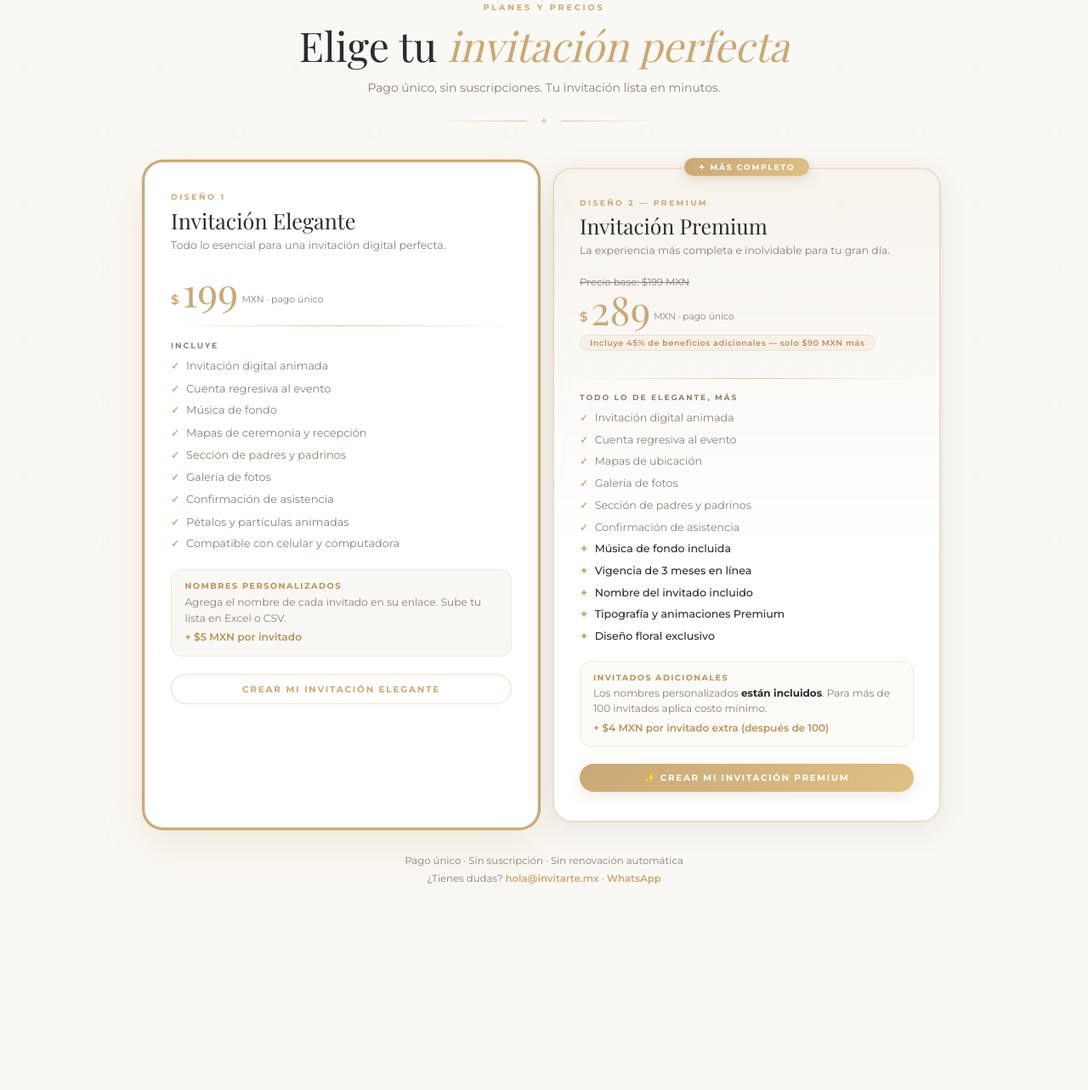
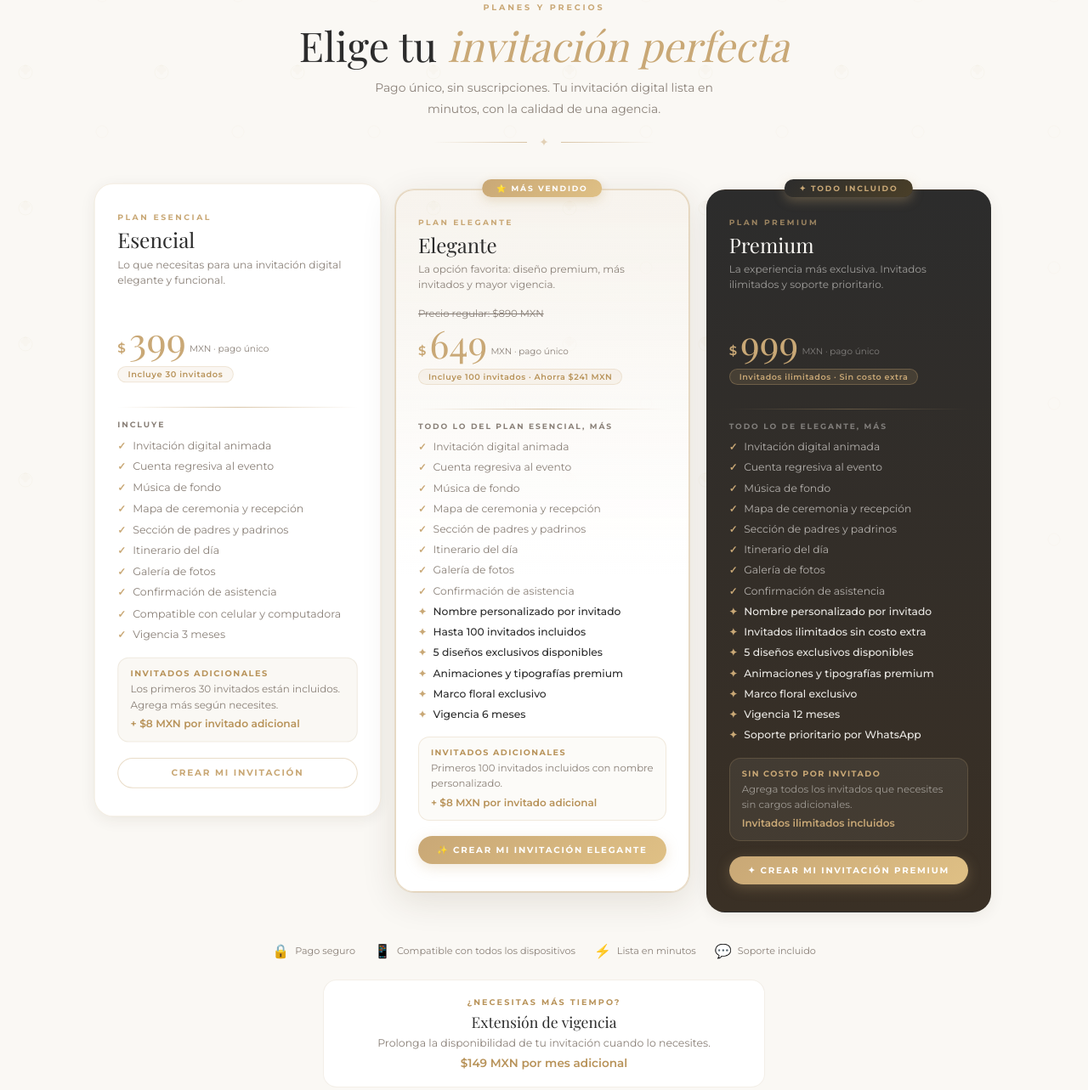
Before and after one commit to leoahe/InvitArte, a website: page wedding-invites/public/precios.html in a window 1280 px wide. Shown: the part 105-1388 px from the top of the page at 85% size. Before the commit the page ends 1210 px from the top, so only its background shows below. Drawn offline with nearby package versions, Linux system fonts and the light colour scheme; a web font is replaced by a local one.

Commit message:
feat: nueva estrategia de precios 3 planes //

```diff
--- a/wedding-invites/public/js/checkout.js
+++ b/wedding-invites/public/js/checkout.js
@@ -10,7 +10,7 @@
  */
 
 const IVA_RATE     = 0.16;
-let selectedPlanId = 'premium';
+let selectedPlanId = 'elegante';
 let extraGuests    = 0;
 let paymentMethod  = 'stripe';
 let mpSubMethod    = null;
--- a/wedding-invites/public/precios.html
+++ b/wedding-invites/public/precios.html
@@ -24,7 +24,7 @@ body::before{content:'';position:fixed;inset:0;pointer-events:none;z-index:0;bac
 .btn-sm{padding:8px 17px;font-size:.6rem}
 .btn-outline{background:transparent;color:var(--gold);border:1.5px solid rgba(201,168,118,.4)}
 .btn-outline:hover{background:rgba(201,168,118,.07)}
-.page{position:relative;z-index:1;padding:108px 24px 60px;max-width:980px;margin:0 auto}
+.page{position:relative;z-index:1;padding:108px 24px 60px;max-width:1100px;margin:0 auto}
 .hdr{text-align:center;margin-bottom:48px}
 .hdr-eye{font-size:.6rem;font-weight:700;letter-spacing:.3em;text-transform:uppercase;color:var(--gold);margin-bottom:12px;display:block}
 .hdr-title{font-family:'Playfair Display',serif;font-size:clamp(2rem,4vw,3rem);font-weight:400;color:var(--titulo);line-height:1.15;margin-bottom:10px}
@@ -34,35 +34,64 @@ body::before{content:'';position:fixed;inset:0;pointer-events:none;z-index:0;bac
 .orn::before,.orn::after{content:'';flex:1;height:1px;background:linear-gradient(to right,transparent,var(--champ))}
 .orn::after{background:linear-gradient(to left,transparent,var(--champ))}
 .orn span{color:var(--gold);font-size:.85rem;opacity:.5}
-.grid{display:grid;grid-template-columns:1fr 1fr;gap:22px;margin-bottom:36px}
-.card{background:#fff;border:1.5px solid var(--borde);border-radius:22px;padding:34px 30px;position:relative;transition:all .35s;box-shadow:0 4px 18px rgba(60,40,20,.07)}
+/* GRID 3 COLUMNAS */
+.grid{display:grid;grid-template-columns:1fr 1fr 1fr;gap:20px;margin-bottom:36px;align-items:start}
+.card{background:#fff;border:1.5px solid var(--borde);border-radius:22px;padding:32px 26px;position:relative;transition:all .35s;box-shadow:0 4px 18px rgba(60,40,20,.07)}
 .card:hover{border-color:var(--borde2);box-shadow:0 12px 38px rgba(60,40,20,.12);transform:translateY(-4px)}
-.card.elegante{border-color:rgba(201,168,118,.25)}.card.elegante:hover{border-color:rgba(201,168,118,.5)}
-.card.premium{border-color:rgba(201,168,118,.4);background:linear-gradient(180deg,rgba(234,223,207,.2),#fff 60%);box-shadow:0 0 0 1px rgba(201,168,118,.2),0 8px 36px rgba(60,40,20,.1)}
-.card.premium:hover{border-color:rgba(201,168,118,.65)}
+.card.esencial{border-color:rgba(201,168,118,.2)}
+.card.esencial:hover{border-color:rgba(201,168,118,.45)}
+.card.elegante{border-color:rgba(201,168,118,.45);background:linear-gradient(180deg,rgba(234,223,207,.18),#fff 55%);box-shadow:0 0 0 1px rgba(201,168,118,.25),0 10px 42px rgba(60,40,20,.12)}
+.card.elegante:hover{border-color:rgba(201,168,118,.7);box-shadow:0 0 0 2px rgba(201,168,118,.4),0 20px 55px rgba(60,40,20,.16)}
+.card.premium-card{border-color:rgba(44,44,44,.18);background:linear-gradient(180deg,#2C2C2C,#3a3025);color:#FAF8F4}
+.card.premium-card:hover{border-color:rgba(201,168,118,.6);box-shadow:0 0 0 1.5px rgba(201,168,118,.4),0 20px 55px rgba(20,15,5,.35)}
+/* Badge */
 .pop{position:absolute;top:-13px;left:50%;transform:translateX(-50%);background:linear-gradient(135deg,var(--gold),#dfc085);color:#fff;font-size:.57rem;font-weight:700;letter-spacing:.2em;text-transform:uppercase;padding:5px 17px;border-radius:999px;white-space:nowrap;box-shadow:0 4px 13px rgba(201,168,118,.35)}
+.pop-dark{background:linear-gradient(135deg,#2C2C2C,#4a3f28);color:var(--gold)}
+/* Card content */
 .ctag{font-size:.57rem;font-weight:700;letter-spacing:.27em;text-transform:uppercase;color:var(--gold);margin-bottom:5px}
-.cname{font-family:'Playfair Display',serif;font-size:1.55rem;font-weight:400;color:var(--titulo);margin-bottom:4px}
-.cdesc{font-size:.77rem;color:var(--muted);line-height:1.5;margin-bottom:20px}
-.porig{font-size:.73rem;color:var(--muted);text-decoration:line-through;margin-bottom:2px}
+.ctag-dark{color:rgba(201,168,118,.7)}
+.cname{font-family:'Playfair Display',serif;font-size:1.5rem;font-weight:400;color:var(--titulo);margin-bottom:4px}
+.cname-dark{color:#FAF8F4}
+.cdesc{font-size:.75rem;color:var(--muted);line-height:1.5;margin-bottom:18px}
+.cdesc-dark{color:rgba(250,248,244,.55)}
+/* Precio */
+.porig{font-size:.73rem;color:var(--muted);text-decoration:line-through;margin-bottom:2px;height:18px}
+.porig-dark{color:rgba(250,248,244,.35)}
 .pblock{display:flex;align-items:flex-end;gap:4px;margin-bottom:5px}
 .pcur{font-size:.93rem;color:var(--gold);font-weight:600;padding-bottom:5px}
-.pamt{font-family:'Playfair Display',serif;font-size:2.9rem;font-weight:400;color:var(--gold);line-height:1}
-.pper{font-size:.67rem;color:var(--muted);padding-bottom:8px}
-.pnote{display:inline-block;background:rgba(201,168,118,.1);border:1px solid rgba(201,168,118,.22);border-radius:999px;padding:3px 11px;font-size:.6rem;color:var(--gold2);font-weight:600;letter-spacing:.06em;margin-bottom:16px}
-.cdiv{width:100%;height:1px;background:linear-gradient(90deg,transparent,var(--champ),transparent);margin:16px 0}
+.pamt{font-family:'Playfair Display',serif;font-size:2.8rem;font-weight:400;color:var(--gold);line-height:1}
+.pper{font-size:.65rem;color:var(--muted);padding-bottom:7px}
+.pper-dark{color:rgba(250,248,244,.4)}
+.pnote{display:inline-block;background:rgba(201,168,118,.1);border:1px solid rgba(201,168,118,.22);border-radius:999px;padding:3px 11px;font-size:.6rem;color:var(--gold2);font-weight:600;letter-spacing:.06em;margin-bottom:14px}
+.pnote-dark{background:rgba(201,168,118,.15);border-color:rgba(201,168,118,.3);color:var(--gold)}
+.cdiv{width:100%;height:1px;background:linear-gradient(90deg,transparent,var(--champ),transparent);margin:14px 0}
+.cdiv-dark{background:linear-gradient(90deg,transparent,rgba(201,168,118,.35),transparent)}
 .ftit{font-size:.57rem;font-weight:700;letter-spacing:.21em;text-transform:uppercase;color:var(--muted);margin-bottom:10px}
-.flist{list-style:none;display:flex;flex-direction:column;gap:8px;margin-bottom:20px}
-.flist li{display:flex;align-items:flex-start;gap:8px;font-size:.79rem;color:var(--muted);line-height:1.4}
+.ftit-dark{color:rgba(250,248,244,.4)}
+.flist{list-style:none;display:flex;flex-direction:column;gap:7px;margin-bottom:18px}
+.flist li{display:flex;align-items:flex-start;gap:8px;font-size:.77rem;color:var(--muted);line-height:1.4}
 .flist li::before{content:'✓';color:var(--gold);font-weight:700;font-size:.72rem;flex-shrink:0;margin-top:1px}
+.flist-dark li{color:rgba(250,248,244,.65)}
+.flist-dark li::before{color:var(--gold)}
 .fex{color:var(--titulo)!important;font-weight:500}.fex::before{content:'✦'!important}
-.extra{background:var(--marfil);border:1px solid var(--borde);border-radius:13px;padding:13px 15px;margin-bottom:20px}
+.fex-dark{color:rgba(250,248,244,.92)!important;font-weight:500}
+/* Extra */
+.extra{background:var(--marfil);border:1px solid var(--borde);border-radius:13px;padding:12px 14px;margin-bottom:18px}
+.extra-dark{background:rgba(255,255,255,.06);border-color:rgba(201,168,118,.2)}
 .etit{font-size:.6rem;font-weight:700;letter-spacing:.15em;text-transform:uppercase;color:var(--gold2);margin-bottom:4px}
-.etxt{font-size:.75rem;color:var(--muted);line-height:1.55}
+.etit-dark{color:var(--gold)}
+.etxt{font-size:.73rem;color:var(--muted);line-height:1.55}
+.etxt-dark{color:rgba(250,248,244,.5)}
 .eprice{display:inline-block;margin-top:5px;font-size:.75rem;font-weight:600;color:var(--gold2)}
+.eprice-dark{color:var(--gold)}
 .note{text-align:center;font-size:.73rem;color:var(--muted);line-height:1.8}
 .note a{color:var(--gold);text-decoration:none;font-weight:600}
-@media(max-width:680px){.grid{grid-template-columns:1fr}.card{padding:26px 20px}.nav{padding:12px 18px}.nav-links,.nav-actions{display:none}}
+/* Garantía */
+.garantia{display:flex;align-items:center;justify-content:center;gap:22px;margin:32px 0 24px;flex-wrap:wrap}
+.gtag{display:flex;align-items:center;gap:7px;font-size:.7rem;color:var(--muted)}
+.gtag span{font-size:1rem}
+@media(max-width:900px){.grid{grid-template-columns:1fr 1fr}}
+@media(max-width:580px){.grid{grid-template-columns:1fr}.card{padding:24px 18px}.nav{padding:12px 18px}.nav-links,.nav-actions{display:none}}
   </style>
 </head>
 <body>
@@ -78,84 +107,173 @@ body::before{content:'';position:fixed;inset:0;pointer-events:none;z-index:0;bac
     <a href="catalogo.html" class="btn btn-primary btn-sm">Ver diseños</a>
   </div>
 </nav>
+
 <div class="page">
   <div class="hdr">
     <span class="hdr-eye">Planes y precios</span>
     <h1 class="hdr-title">Elige tu <em>invitación perfecta</em></h1>
-    <p class="hdr-sub">Pago único, sin suscripciones. Tu invitación lista en minutos.</p>
+    <p class="hdr-sub">Pago único, sin suscripciones. Tu invitación digital lista en minutos, con la calidad de una agencia.</p>
     <div class="orn"><span>✦</span></div>
   </div>
+
   <div class="grid">
-    <div class="card elegante" id="card-elegante">
-      <div class="ctag">Diseño 1</div>
-      <div class="cname">Invitación Elegante</div>
-      <div class="cdesc">Todo lo esencial para una invitación digital perfecta.</div>
-      <div class="pblock"><span class="pcur">$</span><span class="pamt">199</span><span class="pper">MXN · pago único</span></div>
+
+    <!-- ── PLAN ESENCIAL ── -->
+    <div class="card esencial" id="card-esencial">
+      <div class="ctag">Plan Esencial</div>
+      <div class="cname">Esencial</div>
+      <div class="cdesc">Lo que necesitas para una invitación digital elegante y funcional.</div>
+      <div class="porig" style="visibility:hidden">—</div>
+      <div class="pblock">
+        <span class="pcur">$</span>
+        <span class="pamt">399</span>
+        <span class="pper">MXN · pago único</span>
+      </div>
+      <div class="pnote">Incluye 30 invitados</div>
       <div class="cdiv"></div>
       <div class="ftit">Incluye</div>
       <ul class="flist">
         <li>Invitación digital animada</li>
         <li>Cuenta regresiva al evento</li>
         <li>Música de fondo</li>
-        <li>Mapas de ceremonia y recepción</li>
+        <li>Mapa de ceremonia y recepción</li>
         <li>Sección de padres y padrinos</li>
+        <li>Itinerario del día</li>
         <li>Galería de fotos</li>
         <li>Confirmación de asistencia</li>
-        <li>Pétalos y partículas animadas</li>
         <li>Compatible con celular y computadora</li>
+        <li>Vigencia 3 meses</li>
       </ul>
       <div class="extra">
-        <div class="etit">Nombres personalizados</div>
-        <div class="etxt">Agrega el nombre de cada invitado en su enlace. Sube tu lista en Excel o CSV.</div>
-        <span class="eprice">+ $5 MXN por invitado</span>
+        <div class="etit">Invitados adicionales</div>
+        <div class="etxt">Los primeros 30 invitados están incluidos. Agrega más según necesites.</div>
+        <span class="eprice">+ $8 MXN por invitado adicional</span>
       </div>
-      <button class="btn btn-outline" style="width:100%" id="btn-elegante">Crear mi invitación Elegante</button>
+      <button class="btn btn-outline" style="width:100%" id="btn-esencial">Crear mi invitación</button>
     </div>
-    <div class="card premium" id="card-premium">
-      <div class="pop">✦ Más completo</div>
-      <div class="ctag">Diseño 2 — Premium</div>
-      <div class="cname">Invitación Premium</div>
-      <div class="cdesc">La experiencia más completa e inolvidable para tu gran día.</div>
-      <div class="porig" id="p-orig"></div>
-      <div class="pblock"><span class="pcur">$</span><span class="pamt" id="p-amt">289</span><span class="pper">MXN · pago único</span></div>
-      <div class="pnote" id="p-note">Incluye 45% de beneficios adicionales</div>
+
+    <!-- ── PLAN ELEGANTE — MÁS VENDIDO ── -->
+    <div class="card elegante" id="card-elegante">
+      <div class="pop">⭐ Más vendido</div>
+      <div class="ctag">Plan Elegante</div>
+      <div class="cname">Elegante</div>
+      <div class="cdesc">La opción favorita: diseño premium, más invitados y mayor vigencia.</div>
+      <div class="porig">Precio regular: $890 MXN</div>
+      <div class="pblock">
+        <span class="pcur">$</span>
+        <span class="pamt">649</span>
+        <span class="pper">MXN · pago único</span>
+      </div>
+      <div class="pnote">Incluye 100 invitados · Ahorra $241 MXN</div>
       <div class="cdiv"></div>
-      <div class="ftit">Todo lo de Elegante, más</div>
+      <div class="ftit">Todo lo del Plan Esencial, más</div>
       <ul class="flist">
         <li>Invitación digital animada</li>
         <li>Cuenta regresiva al evento</li>
-        <li>Mapas de ubicación</li>
+        <li>Música de fondo</li>
+        <li>Mapa de ceremonia y recepción</li>
+        <li>Sección de padres y padrinos</li>
+        <li>Itinerario del día</li>
         <li>Galería de fotos</li>
-        <li>Sección de padres y padrinos</li>
         <li>Confirmación de asistencia</li>
-        <li class="fex">Música de fondo incluida</li>
-        <li class="fex">Vigencia de 3 meses en línea</li>
-        <li class="fex">Nombre del invitado incluido</li>
-        <li class="fex">Tipografía y animaciones Premium</li>
-        <li class="fex">Diseño floral exclusivo</li>
+        <li class="fex">Nombre personalizado por invitado</li>
+        <li class="fex">Hasta 100 invitados incluidos</li>
+        <li class="fex">5 diseños exclusivos disponibles</li>
+        <li class="fex">Animaciones y tipografías premium</li>
+        <li class="fex">Marco floral exclusivo</li>
+        <li class="fex">Vigencia 6 meses</li>
       </ul>
       <div class="extra" style="border-color:rgba(201,168,118,.22);background:rgba(201,168,118,.05)">
         <div class="etit">Invitados adicionales</div>
-        <div class="etxt">Los nombres personalizados <strong style="color:#2C2C2C">están incluidos</strong>. Para más de 100 invitados aplica costo mínimo.</div>
-        <span class="eprice">+ $4 MXN por invitado extra (después de 100)</span>
+        <div class="etxt">Primeros 100 invitados incluidos con nombre personalizado.</div>
+        <span class="eprice">+ $8 MXN por invitado adicional</span>
       </div>
-      <button class="btn btn-primary" style="width:100%" id="btn-premium">✨ Crear mi invitación Premium</button>
+      <button class="btn btn-primary" style="width:100%" id="btn-elegante">✨ Crear mi invitación Elegante</button>
     </div>
+
+    <!-- ── PLAN PREMIUM ── -->
+    <div class="card premium-card" id="card-premium">
+      <div class="pop pop-dark">✦ Todo incluido</div>
+      <div class="ctag ctag-dark">Plan Premium</div>
+      <div class="cname cname-dark">Premium</div>
+      <div class="cdesc cdesc-dark">La experiencia más exclusiva. Invitados ilimitados y soporte prioritario.</div>
+      <div class="porig porig-dark" style="visibility:hidden">—</div>
+      <div class="pblock">
+        <span class="pcur">$</span>
+        <span class="pamt" style="color:var(--gold)">999</span>
+        <span class="pper pper-dark">MXN · pago único</span>
+      </div>
+      <div class="pnote pnote-dark">Invitados ilimitados · Sin costo extra</div>
+      <div class="cdiv cdiv-dark"></div>
+      <div class="ftit ftit-dark">Todo lo de Elegante, más</div>
+      <ul class="flist flist-dark">
+        <li>Invitación digital animada</li>
+        <li>Cuenta regresiva al evento</li>
+        <li>Música de fondo</li>
+        <li>Mapa de ceremonia y recepción</li>
+        <li>Sección de padres y padrinos</li>
+        <li>Itinerario del día</li>
+        <li>Galería de fotos</li>
+        <li>Confirmación de asistencia</li>
+        <li class="fex fex-dark">Nombre personalizado por invitado</li>
+        <li class="fex fex-dark">Invitados ilimitados sin costo extra</li>
+        <li class="fex fex-dark">5 diseños exclusivos disponibles</li>
+        <li class="fex fex-dark">Animaciones y tipografías premium</li>
+        <li class="fex fex-dark">Marco floral exclusivo</li>
+        <li class="fex fex-dark">Vigencia 12 meses</li>
+        <li class="fex fex-dark">Soporte prioritario por WhatsApp</li>
+      </ul>
+      <div class="extra extra-dark">
+        <div class="etit etit-dark">Sin costo por invitado</div>
+        <div class="etxt etxt-dark">Agrega todos los invitados que necesites sin cargos adicionales.</div>
+        <span class="eprice eprice-dark">Invitados ilimitados incluidos</span>
+      </div>
+      <button class="btn btn-primary" style="width:100%;background:linear-gradient(135deg,var(--gold),#dfc085)" id="btn-premium">✦ Crear mi invitación Premium</button>
+    </div>
+
+  </div><!-- /grid -->
+
+  <!-- Garantías -->
+  <div class="garantia">
+    <div class="gtag"><span>🔒</span> Pago seguro</div>
+    <div class="gtag"><span>📱</span> Compatible con todos los dispositivos</div>
+    <div class="gtag"><span>⚡</span> Lista en minutos</div>
+    <div class="gtag"><span>💬</span> Soporte incluido</div>
   </div>
+
+  <!-- Extensión de vigencia -->
+  <div style="max-width:520px;margin:0 auto 32px;background:#fff;border:1px solid var(--borde);border-radius:16px;padding:20px 24px;text-align:center">
+    <div style="font-size:.6rem;font-weight:700;letter-spacing:.22em;text-transform:uppercase;color:var(--gold2);margin-bottom:6px">¿Necesitas más tiempo?</div>
+    <div style="font-family:'Playfair Display',serif;font-size:1.1rem;color:var(--titulo);margin-bottom:6px">Extensión de vigencia</div>
+    <div style="font-size:.78rem;color:var(--muted);margin-bottom:8px">Prolonga la disponibilidad de tu invitación cuando lo necesites.</div>
+    <div style="font-size:.85rem;font-weight:600;color:var(--gold2)">$149 MXN por mes adicional</div>
+  </div>
+
   <p class="note">Pago único · Sin suscripción · Sin renovación automática<br>¿Tienes dudas? <a href="mailto:hola@invitarte.mx">hola@invitarte.mx</a> · <a href="https://wa.me/5215500000000" target="_blank">WhatsApp</a></p>
 </div>
+
 <script>
 (function(){
-  const p=new URLSearchParams(window.location.search);
-  const d=p.get('diseno')||'1';
-  const pr=Math.round(199*1.45);
-  document.getElementById('p-amt').textContent=pr;
-  document.getElementById('p-orig').textContent='Precio base: $199 MXN';
-  document.getElementById('p-note').textContent='Incluye 45% de beneficios adicionales — solo $'+(pr-199)+' MXN más';
-  function hl(id){var c=document.getElementById(id);if(!c)return;c.style.transform='scale(1.02)';c.style.boxShadow='0 0 0 2.5px #C9A876,0 20px 50px rgba(201,168,118,.2)';c.style.borderColor='rgba(201,168,118,.65)';}
-  if(d==='2')hl('card-premium');else hl('card-elegante');
-  document.getElementById('btn-elegante').onclick=()=>window.location.href='registro.html?diseno=1';
-  document.getElementById('btn-premium').onclick=()=>window.location.href='registro.html?diseno=2';
+  const p = new URLSearchParams(window.location.search);
+  const d = p.get('diseno') || '1';
+
+  function hl(id) {
+    var c = document.getElementById(id);
+    if (!c) return;
+    c.style.transform = 'scale(1.02)';
+    c.style.transition = 'all .35s';
+    c.scrollIntoView({ behavior: 'smooth', block: 'center' });
+  }
+
+  // Resaltar la card según el diseño seleccionado
+  if (d === '1') hl('card-esencial');
+  else if (d === '2') hl('card-elegante');
+  else hl('card-elegante'); // default: elegante
+
+  // Botones
+  document.getElementById('btn-esencial').onclick  = () => window.location.href = 'registro.html?plan=esencial';
+  document.getElementById('btn-elegante').onclick  = () => window.location.href = 'registro.html?plan=elegante';
+  document.getElementById('btn-premium').onclick   = () => window.location.href = 'registro.html?plan=premium';
 })();
 </script>
 </body>
```
Also changed, not shown: wedding-invites/public/checkout.html (+1 -1 lines), wedding-invites/public/js/utils.js (+66 -47 lines).
